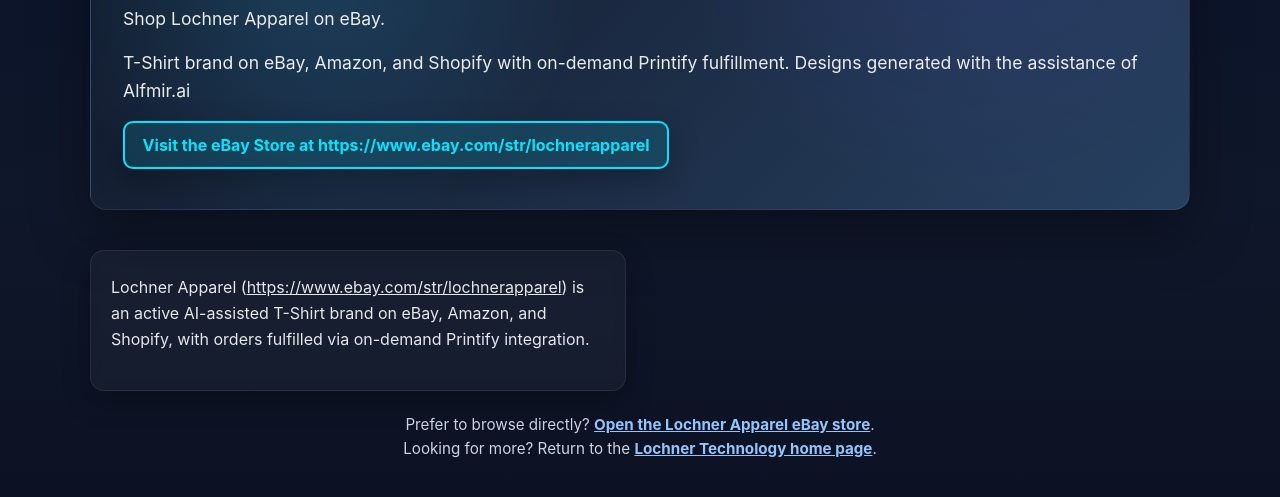
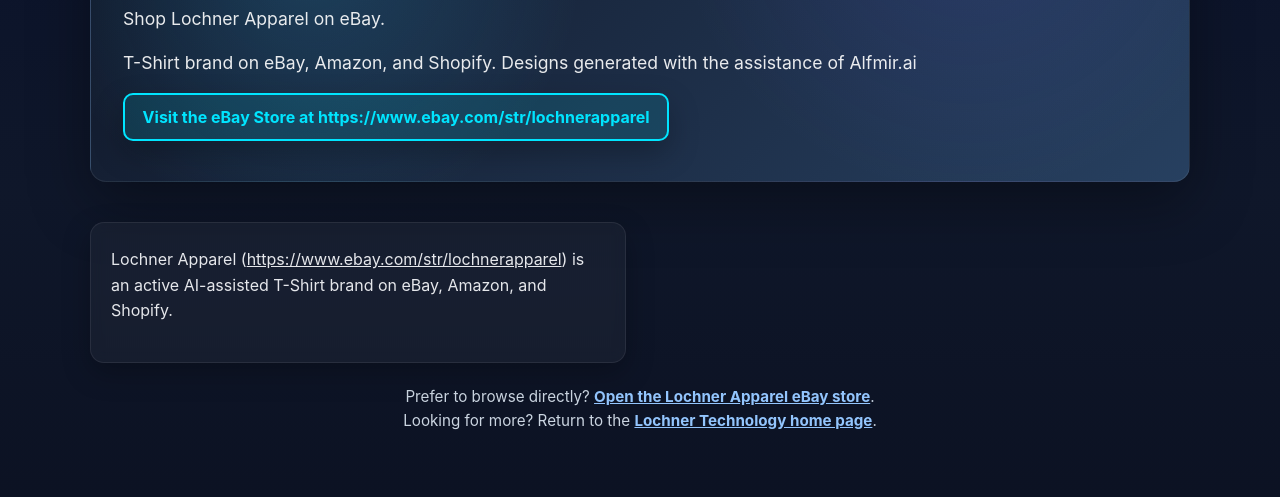
Before and after one commit to alfmir-ai/www.lochner.tech, a website: page lochner-apparel.html in a window 1280 px wide. Shown: the part 127-624 px from the top of the page. Drawn offline with Linux system fonts and the light colour scheme.

Commit message:
Remove Printify fulfillment copy

```diff
--- a/lochner-apparel.html
+++ b/lochner-apparel.html
@@ -390,7 +390,7 @@
     <section class="hero">
       <h1>Lochner Apparel</h1>
       <p>Shop Lochner Apparel on eBay.</p>
-      <p>T-Shirt brand on eBay, Amazon, and Shopify with on-demand Printify fulfillment. Designs generated with the assistance of Alfmir.ai</p>
+      <p>T-Shirt brand on eBay, Amazon, and Shopify. Designs generated with the assistance of Alfmir.ai</p>
       <div class="cta-row">
         <a class="cta" href="https://www.ebay.com/str/lochnerapparel" target="_blank" rel="noopener">Visit the eBay Store at https://www.ebay.com/str/lochnerapparel</a>
 
@@ -400,7 +400,7 @@
     <div class="content">
       <div class="text-stack">
         <div class="card">
-          <p>Lochner Apparel (<a href="https://www.ebay.com/str/lochnerapparel" target="_blank" rel="noopener">https://www.ebay.com/str/lochnerapparel</a>) is an active AI-assisted T-Shirt brand on eBay, Amazon, and Shopify, with orders fulfilled via on-demand Printify integration.</p>
+          <p>Lochner Apparel (<a href="https://www.ebay.com/str/lochnerapparel" target="_blank" rel="noopener">https://www.ebay.com/str/lochnerapparel</a>) is an active AI-assisted T-Shirt brand on eBay, Amazon, and Shopify.</p>
         </div>
       </div>
       <div class="visuals">
```
Also changed, not shown: index.html (+1 -1 lines).
